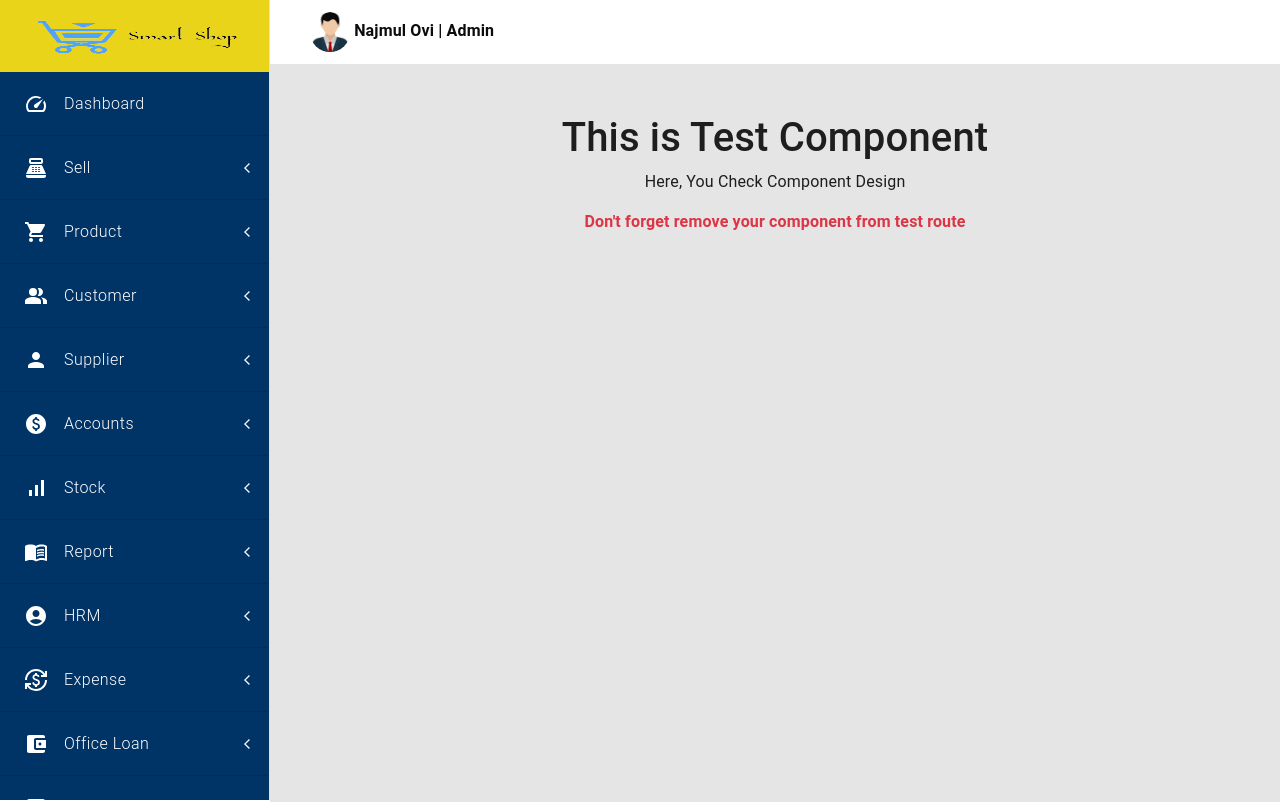
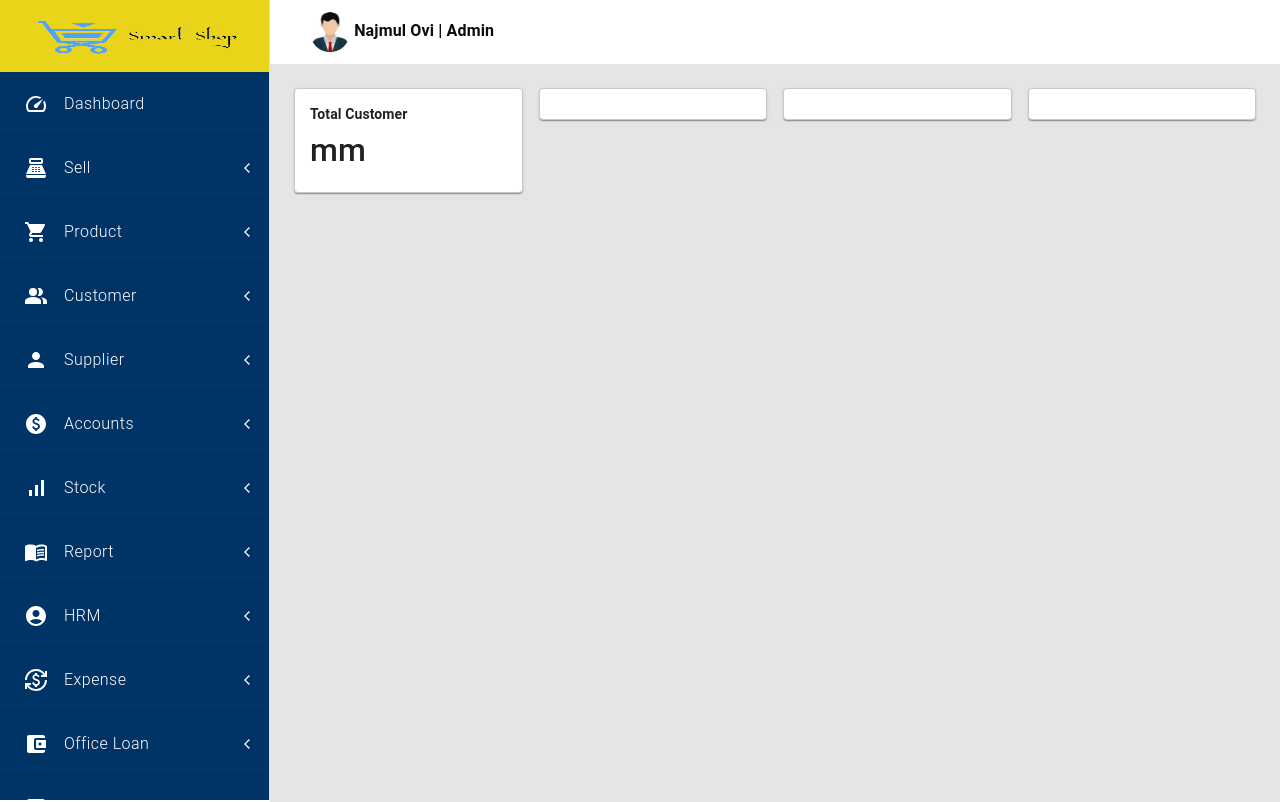
Before and after one commit to imRHB/smart-shop-client, a React (Create React App) app: page /dashboard/test-component in a window 1280 px wide. Shown: the top 802 px of the page. Built offline with nearby package versions, Linux system fonts and the light colour scheme; no server answers.

Commit message:
total report layout done

```diff
--- a/src/pages/Dashboard/NestedRoutes/NestedRoutes.js
+++ b/src/pages/Dashboard/NestedRoutes/NestedRoutes.js
@@ -36,6 +36,7 @@ import SupplierStock from "../SupplierStock/SupplierStock";
 //==============import your component here====================//
 // import TestComponent from "../TestComponent/TestComponent";
 import TestComponent from "../TestComponent/TestComponent";
+import TotalReports from "../UIHome/TotalReports/TotalReports";
 //==============import your component here===================//
 
 const NestedRoutes = () => {
@@ -117,7 +118,7 @@ const NestedRoutes = () => {
 
         {/*===================TEST YOUR COMPONENT HERE=====================*/}
         {/* <Route path="expense-item" element={<TestComponent />}></Route> */}
-        <Route path="test-component" element={<TestComponent />}></Route>
+        <Route path="test-component" element={<TotalReports />}></Route>
         {/*===================TEST YOUR COMPONENT HERE====================*/}
       </Routes>
     </>
--- /dev/null
+++ b/src/pages/Dashboard/UIHome/TotalReports/TotalReports.js
@@ -0,0 +1,48 @@
+import React from 'react';
+import Box from '@mui/material/Box';
+import Paper from '@mui/material/Paper';
+import Grid from '@mui/material/Grid';
+import styles from "./TotalReports.module.css";
+import Typography from '@mui/material/Typography';
+
+
+const TotalReports = () => {
+    return (
+        <Box sx={{ flexGrow: 1 }}>
+            <Grid container spacing={2} columns={12} sx={{ marginTop: 1 }}>
+                <Grid item xs={12} sm={6} md={3}>
+                    <Paper className={`${styles.reportContainer}`}>
+                        <Typography variant="subtitle2" gutterBottom sx={{ fontWeight: 'bold' }}>
+                            Total Customer
+                        </Typography>
+                        <Box sx={{ display: "flex" }}>
+                            <Box>
+                                <h2>m</h2>
+                            </Box>
+                            <Box>
+                                <h2>m</h2>
+                            </Box>
+                        </Box>
+                    </Paper>
+                </Grid>
+                <Grid item xs={12} sm={6} md={3}>
+                    <Paper className={`${styles.reportContainer}`}>
+
+                    </Paper>
+                </Grid>
+                <Grid item xs={12} sm={6} md={3}>
+                    <Paper className={`${styles.reportContainer}`}>
+
+                    </Paper>
+                </Grid>
+                <Grid item xs={12} sm={6} md={3}>
+                    <Paper className={`${styles.reportContainer}`}>
+
+                    </Paper>
+                </Grid>
+            </Grid>
+        </Box >
+    );
+};
+
+export default TotalReports;
--- /dev/null
+++ b/src/pages/Dashboard/UIHome/TotalReports/TotalReports.module.css
@@ -0,0 +1,5 @@
+.reportContainer{
+    border-radius: 5px;
+    border: 1px solid rgb(201, 201, 201);
+    padding: 15px;
+}
```
Also changed, not shown: src/pages/Dashboard/UIHome/ImportantRoutes/ImportantRoutes.js (added, +11 -0 lines), src/pages/Dashboard/UIHome/ImportantRoutes/ImportantRoutes.module.css (added).
